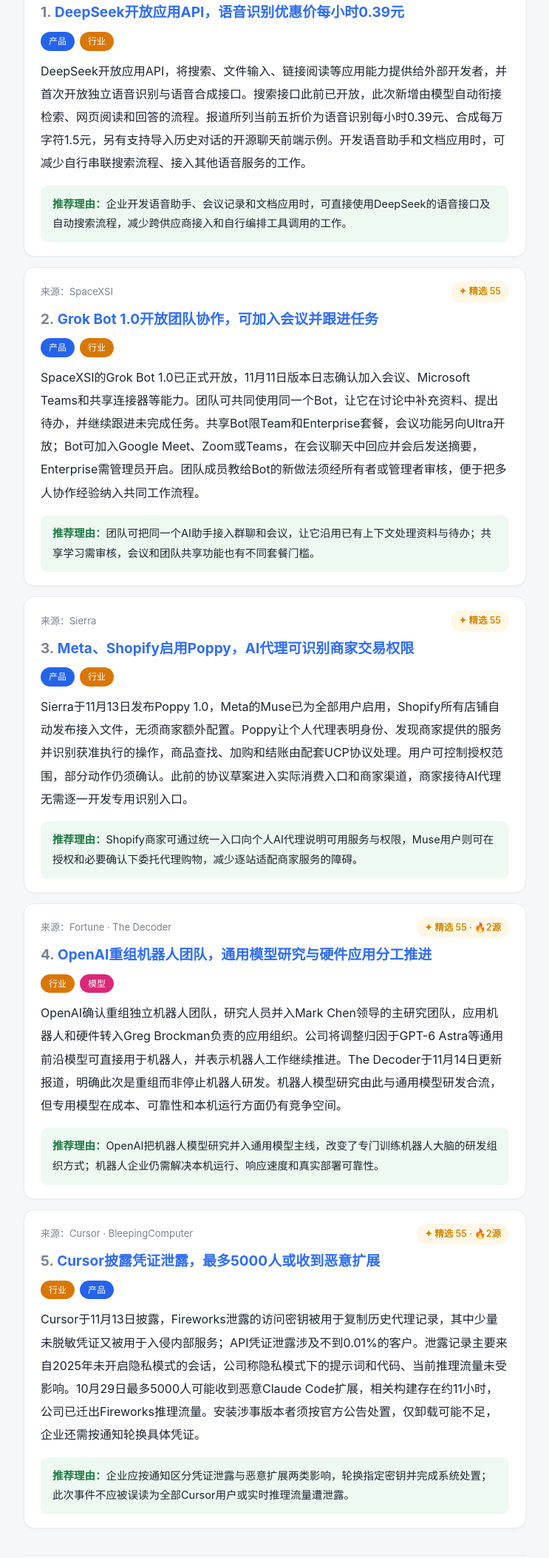
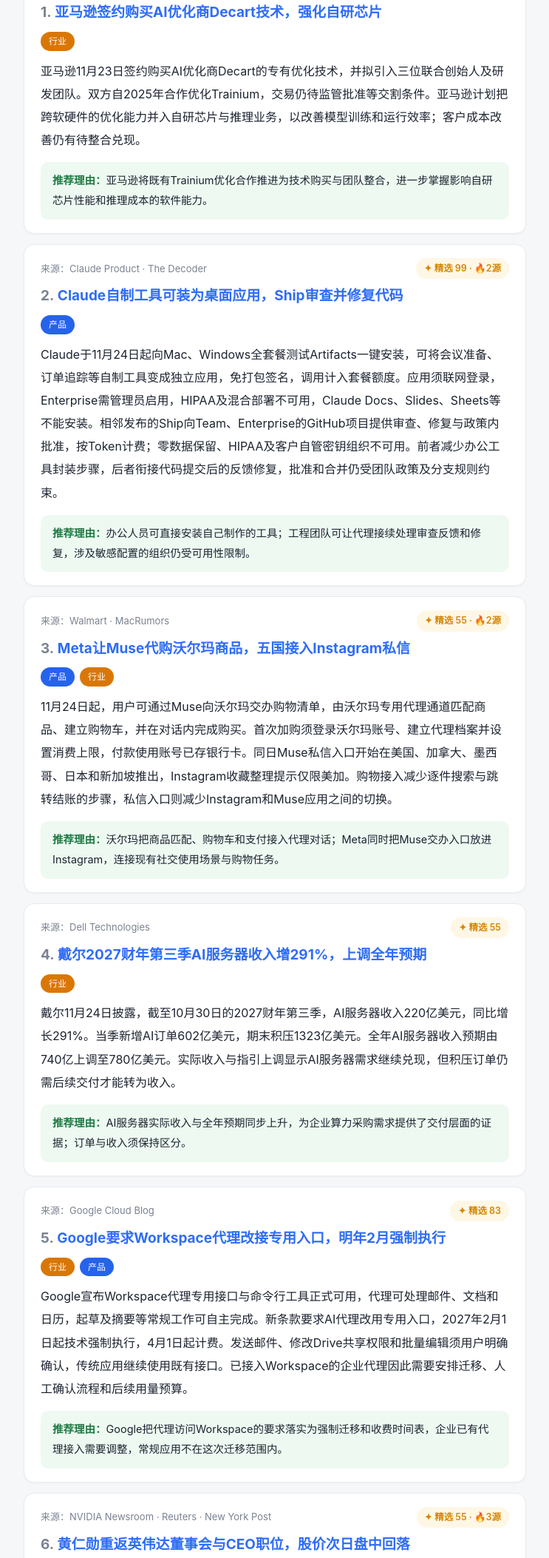
Before and after one commit to fjajdoa/ai-daily, a plain HTML site: page index.html in a window 1280 px wide. Shown: the part 251-2357 px from the top of the page at 74% size, without its empty margins (268-1011 px from the left). Drawn offline with Linux system fonts and the light colour scheme.

Commit message:
更新 2026-11-25

```diff
--- a/index.html
+++ b/index.html
@@ -3,7 +3,7 @@
 <head>
 <meta charset="utf-8">
 <meta name="viewport" content="width=device-width, initial-scale=1">
-<title>AI 资讯精选 · 2026年11月15日</title>
+<title>AI 资讯精选 · 2026年11月25日</title>
 <style>
   :root{
     --bg:#f6f7f9; --card:#fff; --ink:#1c2330; --sub:#7a8290; --line:#e8ebef;
@@ -56,63 +56,81 @@
 <div class="wrap">
   <header>
     <h1>🤖 AI 资讯精选</h1>
-    <div class="meta">2026年11月15日 · 每日精选 5 条 · 降噪后只看重要的</div>
+    <div class="meta">2026年11月25日 · 每日精选 7 条 · 降噪后只看重要的</div>
   </header>
 
   <nav class="filter">
     <button class="f active" data-f="全部">全部</button>
 <button class="f" data-f="模型">模型</button><button class="f" data-f="产品">产品</button><button class="f" data-f="行业">行业</button><button class="f" data-f="工具">工具</button><button class="f" data-f="技巧">技巧</button><button class="f" data-f="影像">影像</button>  </nav>
 
+  <article class="item" data-tags="行业">
+    <div class="cardtop">
+      <span class="src">来源：Amazon</span>
+      <span class="feat">✦ 精选 55</span>
+    </div>
+    <div class="title"><a href="https://www.aboutamazon.com/news/company-news/amazon-decart-ai-optimization" target="_blank" rel="noopener"><span class="rk">1.</span> 亚马逊签约购买AI优化商Decart技术，强化自研芯片</a></div>
+    <div class="chips">
+<span class="chip" style="background:var(--t-行业,#888)">行业</span>    </div>
+<div class="summary">亚马逊11月23日签约购买AI优化商Decart的专有优化技术，并拟引入三位联合创始人及研发团队。双方自2025年合作优化Trainium，交易仍待监管批准等交割条件。亚马逊计划把跨软硬件的优化能力并入自研芯片与推理业务，以改善模型训练和运行效率；客户成本改善仍有待整合兑现。</div><div class="why"><b>推荐理由：</b>亚马逊将既有Trainium优化合作推进为技术购买与团队整合，进一步掌握影响自研芯片性能和推理成本的软件能力。</div>  </article>
+  <article class="item" data-tags="产品">
+    <div class="cardtop">
+      <span class="src">来源：Claude Product · The Decoder</span>
+      <span class="feat">✦ 精选 99 · 🔥2源</span>
+    </div>
+    <div class="title"><a href="https://claude.com/resources/articles/install-as-app" target="_blank" rel="noopener"><span class="rk">2.</span> Claude自制工具可装为桌面应用，Ship审查并修复代码</a></div>
+    <div class="chips">
+<span class="chip" style="background:var(--t-产品,#888)">产品</span>    </div>
+<div class="summary">Claude于11月24日起向Mac、Windows全套餐测试Artifacts一键安装，可将会议准备、订单追踪等自制工具变成独立应用，免打包签名，调用计入套餐额度。应用须联网登录，Enterprise需管理员启用，HIPAA及混合部署不可用，Claude Docs、Slides、Sheets等不能安装。相邻发布的Ship向Team、Enterprise的GitHub项目提供审查、修复与政策内批准，按Token计费；零数据保留、HIPAA及客户自管密钥组织不可用。前者减少办公工具封装步骤，后者衔接代码提交后的反馈修复，批准和合并仍受团队政策及分支规则约束。</div><div class="why"><b>推荐理由：</b>办公人员可直接安装自己制作的工具；工程团队可让代理接续处理审查反馈和修复，涉及敏感配置的组织仍受可用性限制。</div>  </article>
   <article class="item" data-tags="产品,行业">
     <div class="cardtop">
-      <span class="src">来源：量子位</span>
-      <span class="feat">✦ 精选 99</span>
+      <span class="src">来源：Walmart · MacRumors</span>
+      <span class="feat">✦ 精选 55 · 🔥2源</span>
     </div>
-    <div class="title"><a href="https://www.qbitai.com/2026/11/510003.html" target="_blank" rel="noopener"><span class="rk">1.</span> DeepSeek开放应用API，语音识别优惠价每小时0.39元</a></div>
+    <div class="title"><a href="https://corporate.walmart.com/news/2026/11/black-friday-deals-with-meta-muse" target="_blank" rel="noopener"><span class="rk">3.</span> Meta让Muse代购沃尔玛商品，五国接入Instagram私信</a></div>
     <div class="chips">
 <span class="chip" style="background:var(--t-产品,#888)">产品</span><span class="chip" style="background:var(--t-行业,#888)">行业</span>    </div>
-<div class="summary">DeepSeek开放应用API，将搜索、文件输入、链接阅读等应用能力提供给外部开发者，并首次开放独立语音识别与语音合成接口。搜索接口此前已开放，此次新增由模型自动衔接检索、网页阅读和回答的流程。报道所列当前五折价为语音识别每小时0.39元、合成每万字符1.5元，另有支持导入历史对话的开源聊天前端示例。开发语音助手和文档应用时，可减少自行串联搜索流程、接入其他语音服务的工作。</div><div class="why"><b>推荐理由：</b>企业开发语音助手、会议记录和文档应用时，可直接使用DeepSeek的语音接口及自动搜索流程，减少跨供应商接入和自行编排工具调用的工作。</div>  </article>
-  <article class="item" data-tags="产品,行业">
+<div class="summary">11月24日起，用户可通过Muse向沃尔玛交办购物清单，由沃尔玛专用代理通道匹配商品、建立购物车，并在对话内完成购买。首次加购须登录沃尔玛账号、建立代理档案并设置消费上限，付款使用账号已存银行卡。同日Muse私信入口开始在美国、加拿大、墨西哥、日本和新加坡推出，Instagram收藏整理提示仅限美加。购物接入减少逐件搜索与跳转结账的步骤，私信入口则减少Instagram和Muse应用之间的切换。</div><div class="why"><b>推荐理由：</b>沃尔玛把商品匹配、购物车和支付接入代理对话；Meta同时把Muse交办入口放进Instagram，连接现有社交使用场景与购物任务。</div>  </article>
+  <article class="item" data-tags="行业">
     <div class="cardtop">
-      <span class="src">来源：SpaceXSI</span>
+      <span class="src">来源：Dell Technologies</span>
       <span class="feat">✦ 精选 55</span>
     </div>
-    <div class="title"><a href="https://x.ai/news/grok-bot-1-0" target="_blank" rel="noopener"><span class="rk">2.</span> Grok Bot 1.0开放团队协作，可加入会议并跟进任务</a></div>
+    <div class="title"><a href="https://investors.delltechnologies.com/sec-filings/all-sec-filings/content/0001571996-26-000050/exhibit991earnings8kq3fy27.htm" target="_blank" rel="noopener"><span class="rk">4.</span> 戴尔2027财年第三季AI服务器收入增291%，上调全年预期</a></div>
     <div class="chips">
-<span class="chip" style="background:var(--t-产品,#888)">产品</span><span class="chip" style="background:var(--t-行业,#888)">行业</span>    </div>
-<div class="summary">SpaceXSI的Grok Bot 1.0已正式开放，11月11日版本日志确认加入会议、Microsoft Teams和共享连接器等能力。团队可共同使用同一个Bot，让它在讨论中补充资料、提出待办，并继续跟进未完成任务。共享Bot限Team和Enterprise套餐，会议功能另向Ultra开放；Bot可加入Google Meet、Zoom或Teams，在会议聊天中回应并会后发送摘要，Enterprise需管理员开启。团队成员教给Bot的新做法须经所有者或管理者审核，便于把多人协作经验纳入共同工作流程。</div><div class="why"><b>推荐理由：</b>团队可把同一个AI助手接入群聊和会议，让它沿用已有上下文处理资料与待办；共享学习需审核，会议和团队共享功能也有不同套餐门槛。</div>  </article>
-  <article class="item" data-tags="产品,行业">
+<span class="chip" style="background:var(--t-行业,#888)">行业</span>    </div>
+<div class="summary">戴尔11月24日披露，截至10月30日的2027财年第三季，AI服务器收入220亿美元，同比增长291%。当季新增AI订单602亿美元，期末积压1323亿美元。全年AI服务器收入预期由740亿上调至780亿美元。实际收入与指引上调显示AI服务器需求继续兑现，但积压订单仍需后续交付才能转为收入。</div><div class="why"><b>推荐理由：</b>AI服务器实际收入与全年预期同步上升，为企业算力采购需求提供了交付层面的证据；订单与收入须保持区分。</div>  </article>
+  <article class="item" data-tags="行业,产品">
     <div class="cardtop">
-      <span class="src">来源：Sierra</span>
-      <span class="feat">✦ 精选 55</span>
+      <span class="src">来源：Google Cloud Blog</span>
+      <span class="feat">✦ 精选 83</span>
     </div>
-    <div class="title"><a href="https://sierra.ai/blog/releasing-poppy" target="_blank" rel="noopener"><span class="rk">3.</span> Meta、Shopify启用Poppy，AI代理可识别商家交易权限</a></div>
+    <div class="title"><a href="https://cloud.google.com/blog/products/identity-security/deploying-agents-safely-in-your-enterprise/" target="_blank" rel="noopener"><span class="rk">5.</span> Google要求Workspace代理改接专用入口，明年2月强制执行</a></div>
     <div class="chips">
-<span class="chip" style="background:var(--t-产品,#888)">产品</span><span class="chip" style="background:var(--t-行业,#888)">行业</span>    </div>
-<div class="summary">Sierra于11月13日发布Poppy 1.0，Meta的Muse已为全部用户启用，Shopify所有店铺自动发布接入文件，无须商家额外配置。Poppy让个人代理表明身份、发现商家提供的服务并识别获准执行的操作，商品查找、加购和结账由配套UCP协议处理。用户可控制授权范围，部分动作仍须确认。此前的协议草案进入实际消费入口和商家渠道，商家接待AI代理无需逐一开发专用识别入口。</div><div class="why"><b>推荐理由：</b>Shopify商家可通过统一入口向个人AI代理说明可用服务与权限，Muse用户则可在授权和必要确认下委托代理购物，减少逐站适配商家服务的障碍。</div>  </article>
-  <article class="item" data-tags="行业,模型">
+<span class="chip" style="background:var(--t-行业,#888)">行业</span><span class="chip" style="background:var(--t-产品,#888)">产品</span>    </div>
+<div class="summary">Google宣布Workspace代理专用接口与命令行工具正式可用，代理可处理邮件、文档和日历，起草及摘要等常规工作可自主完成。新条款要求AI代理改用专用入口，2027年2月1日起技术强制执行，4月1日起计费。发送邮件、修改Drive共享权限和批量编辑须用户明确确认，传统应用继续使用既有接口。已接入Workspace的企业代理因此需要安排迁移、人工确认流程和后续用量预算。</div><div class="why"><b>推荐理由：</b>Google把代理访问Workspace的要求落实为强制迁移和收费时间表，企业已有代理接入需要调整，常规应用不在这次迁移范围内。</div>  </article>
+  <article class="item" data-tags="行业">
     <div class="cardtop">
-      <span class="src">来源：Fortune · The Decoder</span>
+      <span class="src">来源：NVIDIA Newsroom · Reuters · New York Post</span>
+      <span class="feat">✦ 精选 55 · 🔥3源</span>
+    </div>
+    <div class="title"><a href="https://nvidianews.nvidia.com/news/nvidia-board-reinstates-jensen-huang-as-president-ceo-and-board-director" target="_blank" rel="noopener"><span class="rk">6.</span> 黄仁勋重返英伟达董事会与CEO职位，股价次日盘中回落</a></div>
+    <div class="chips">
+<span class="chip" style="background:var(--t-行业,#888)">行业</span>    </div>
+<div class="summary">英伟达11月23日宣布，董事会一致同意黄仁勋立即恢复总裁、CEO及董事身份，Harvey Jones继续担任董事长。股票23日收涨31.5%，24日盘中回落5.8%。独立董事委员会的调查将继续，国家安全与出口管制委员会仍负责相关监督。此次恢复同时涉及最高经营权与董事会表决权，合规监督安排并未随复职撤销。</div><div class="why"><b>推荐理由：</b>AI核心芯片供应商恢复创始人的最高经营与董事会权力，董事长及独立监督机制继续保留，市场则出现剧烈重新定价。</div>  </article>
+  <article class="item" data-tags="行业">
+    <div class="cardtop">
+      <span class="src">来源：AOL · Anthropic News</span>
       <span class="feat">✦ 精选 55 · 🔥2源</span>
     </div>
-    <div class="title"><a href="https://fortune.com/2026/11/13/openai-disbands-robotics-team-as-its-general-models-start-running-robots/" target="_blank" rel="noopener"><span class="rk">4.</span> OpenAI重组机器人团队，通用模型研究与硬件应用分工推进</a></div>
+    <div class="title"><a href="https://www.aol.com/articles/anthropic-stock-tanks-falls-below-184450000.html" target="_blank" rel="noopener"><span class="rk">7.</span> Anthropic盘中跌破83美元发行价，较前收盘跌13.1%</a></div>
     <div class="chips">
-<span class="chip" style="background:var(--t-行业,#888)">行业</span><span class="chip" style="background:var(--t-模型,#888)">模型</span>    </div>
-<div class="summary">OpenAI确认重组独立机器人团队，研究人员并入Mark Chen领导的主研究团队，应用机器人和硬件转入Greg Brockman负责的应用组织。公司将调整归因于GPT-6 Astra等通用前沿模型可直接用于机器人，并表示机器人工作继续推进。The Decoder于11月14日更新报道，明确此次是重组而非停止机器人研发。机器人模型研究由此与通用模型研发合流，但专用模型在成本、可靠性和本机运行方面仍有竞争空间。</div><div class="why"><b>推荐理由：</b>OpenAI把机器人模型研究并入通用模型主线，改变了专门训练机器人大脑的研发组织方式；机器人企业仍需解决本机运行、响应速度和真实部署可靠性。</div>  </article>
-  <article class="item" data-tags="行业,产品">
-    <div class="cardtop">
-      <span class="src">来源：Cursor · BleepingComputer</span>
-      <span class="feat">✦ 精选 55 · 🔥2源</span>
-    </div>
-    <div class="title"><a href="https://cursor.com/blog/security-incident-update" target="_blank" rel="noopener"><span class="rk">5.</span> Cursor披露凭证泄露，最多5000人或收到恶意扩展</a></div>
-    <div class="chips">
-<span class="chip" style="background:var(--t-行业,#888)">行业</span><span class="chip" style="background:var(--t-产品,#888)">产品</span>    </div>
-<div class="summary">Cursor于11月13日披露，Fireworks泄露的访问密钥被用于复制历史代理记录，其中少量未脱敏凭证又被用于入侵内部服务；API凭证泄露涉及不到0.01%的客户。泄露记录主要来自2025年未开启隐私模式的会话，公司称隐私模式下的提示词和代码、当前推理流量未受影响。10月29日最多5000人可能收到恶意Claude Code扩展，相关构建存在约11小时，公司已迁出Fireworks推理流量。安装涉事版本者须按官方公告处置，仅卸载可能不足，企业还需按通知轮换具体凭证。</div><div class="why"><b>推荐理由：</b>企业应按通知区分凭证泄露与恶意扩展两类影响，轮换指定密钥并完成系统处置；此次事件不应被误读为全部Cursor用户或实时推理流量遭泄露。</div>  </article>
+<span class="chip" style="background:var(--t-行业,#888)">行业</span>    </div>
+<div class="summary">Anthropic股票11月24日盘中报76.12美元，较前一日收盘跌13.1%，比83美元发行价低8.3%。公司11月19日开始交易，首日开盘价为111.50美元。11月20日公告确认，公司从IPO取得约916亿美元，口径为扣除承销折扣、佣金及其他发行费用前。二级市场回撤已使发行价买入者出现浮亏，但不减少公司此前取得的发行资金。</div><div class="why"><b>推荐理由：</b>头部模型公司的股票在上市后迅速跌破发行价，显示二级市场定价回撤；这与公司已经取得的IPO资金是两个口径。</div>  </article>
   <div class="empty">该栏目暂无内容</div>
 
   <footer>
     本简报由脚本自动抓取 · 聚类去重 · 排序 · AI 摘要生成<br>
-    抓取/排序 0 成本 · 摘要由 Codex 生成 · 2026-11-15 08:16
+    抓取/排序 0 成本 · 摘要由 Codex 生成 · 2026-11-25 08:22
   </footer>
 </div>
 <script>
```
